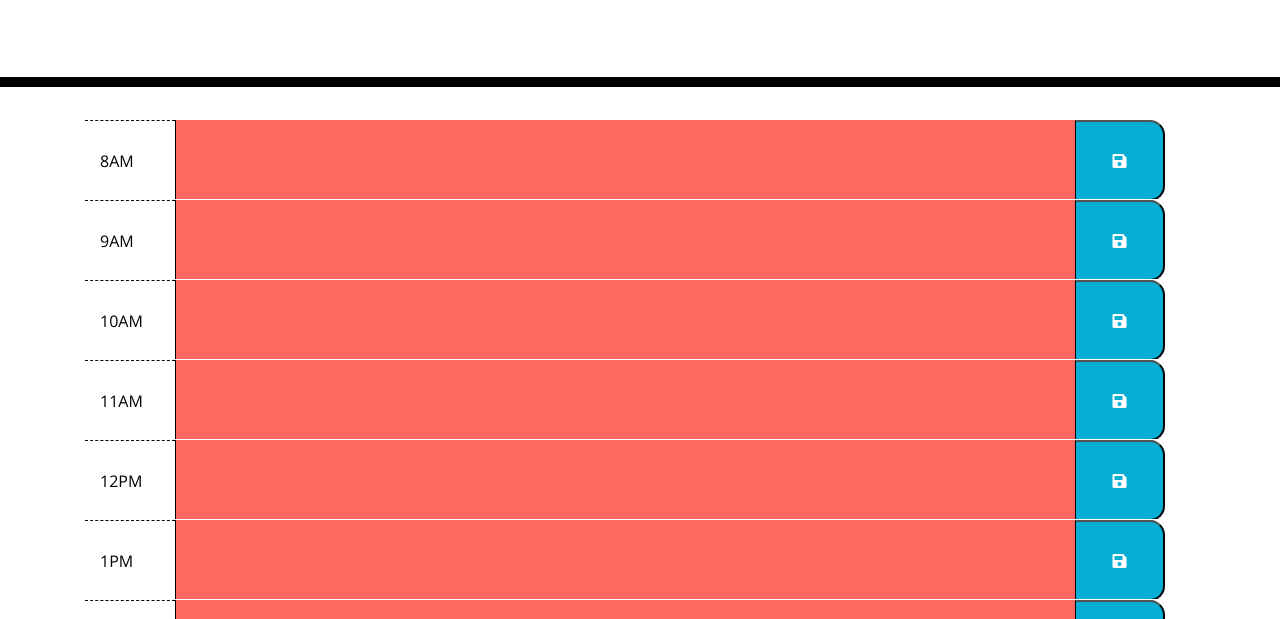
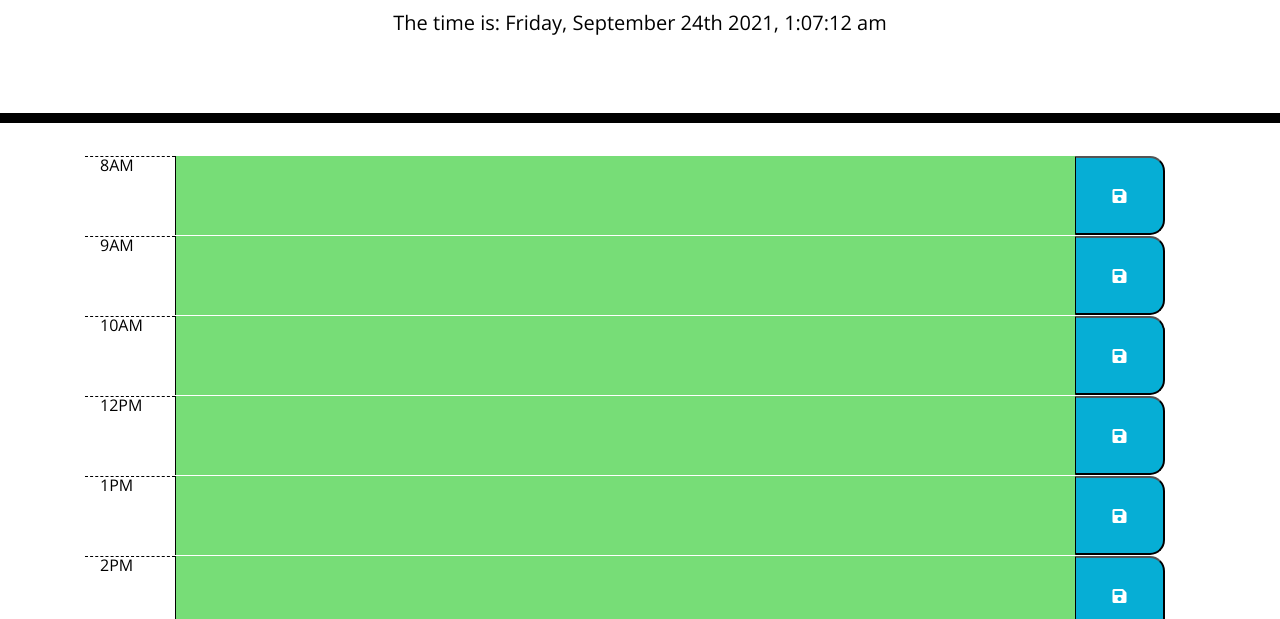
Before and after one commit to joshuakwatkins/Daily-Planner, a plain HTML site: page index.html in a window 1280 px wide. Shown: the part 181-800 px from the top of the page. Drawn offline with nearby package versions, Linux system fonts and the light colour scheme.

Commit message:
changed my html into an interative funciton in the java script with the conditional logic of color-coding-by-time

```diff
--- a/Assets/JS/script.js
+++ b/Assets/JS/script.js
@@ -1,3 +1,114 @@
+// for each row.children(button).on("click", function {write the input to the description div + clear the input + localStoage})
+var timeDisplayEl = $("#currentDay");
+var timeSlot1 = $("#time-slot-1");
+var timeSlot2 = $("#time-slot-2");
+var timeSlot3 = $("#time-slot-3");
+var timeSlot4 = $("#time-slot-4");
+var timeSlot5 = $("#time-slot-5");
+var timeSlot6 = $("#time-slot-6");
+var timeSlot7 = $("#time-slot-7");
+var timeSlot8 = $("#time-slot-8");
+var timeSlot9 = $("#time-slot-9");
+var timeSlot10 = $("#time-slot-10");
+var timeSlot11 = $("#time-slot-11");
+var timeSlot12 = $("#time-slot-12");
 
+var timeSlots = [
+  timeSlot1,
+  timeSlot2,
+  timeSlot3,
+  timeSlot4,
+  timeSlot5,
+  timeSlot6,
+  timeSlot7,
+  timeSlot8,
+  timeSlot9,
+  timeSlot10,
+  timeSlot11,
+  timeSlot12,
+];
 
-// for each row.children(button).on("click", function {write the input to the description div + clear the input + localStoage}
+var pappy = $(".container");
+
+var timeSlots = [];
+var theTime = [
+  "8AM",
+  "9AM",
+  "10AM",
+  "12PM",
+  "1PM",
+  "2PM",
+  "3PM",
+  "4PM",
+  "5PM",
+  "6PM",
+  "7PM",
+  "8PM",
+];
+for (var i = 0; i < 12; i++) {
+  // var timeSlot = $("#time-slot-" + i+1);
+  var timeSlotDiv = $("<div>").attr({
+    id: "time-slot-" + (i + 1),
+    class: "row col-12",
+  });
+  var timeSlotHourDiv = $("<div>").attr({
+    class: "hour col-1",
+  });
+  var hourPTag = $("<p>").text(theTime[i]);
+  var currentState;
+  if (moment(theTime[i], "hA").isSame()){
+      currentState = "present";
+  } else if (moment(theTime[i], "hA").isBefore()){
+      currentState = "past";
+  } else {
+      currentState = "future";
+  }
+  var timeSlotTextDiv = $("<div>").attr({
+    class: "time-block col-10 " + currentState,
+  });
+  var userInput = $("<textarea>").attr({
+    class: "col-12",
+  });
+  var saveButton = $("<button>").attr({
+    class: "saveBtn col-1",
+    id: "saveBtn-" + (i+1),
+  });
+  var saveIcon = $("<i>").attr({
+    class: "fa fa-save",
+  });
+  timeSlotDiv.append(timeSlotHourDiv);
+  timeSlotHourDiv.append(hourPTag);
+  timeSlotDiv.append(timeSlotTextDiv);
+  timeSlotTextDiv.append(userInput);
+  timeSlotDiv.append(saveButton);
+  saveButton.append(saveIcon);
+  pappy.append(timeSlotDiv);
+  saveButton.on("click", function() {
+      var userEntry = $(this).prev().children("textarea").val();
+      var entryName = $(this).parent().attr("id");
+      localStorage.setItem(entryName ,userEntry);
+      console.log(userEntry);
+      console.log(entryName);
+      console.log($(this));
+  });
+  console.log(timeSlotDiv);
+}
+
+// for (i=0; i < timeSlots.length; i++) {
+//     console.log("the start of my for loop");
+//     var theSaveButton = $("#time-slot-"+(i+1));
+//     theSaveButton.on("click", ".saveBtn", function() {
+//         console.log("clicked the button for " + [i] + "th position in the array");
+//         localStorage.setItem(this.id, this.children("<textarea>").value)
+//     }).val(function() {
+//         var userInput = localStorage.getItem(this.id);
+//         theSaveButton.children("<textarea>").text(userInput);
+//     } )
+// }
+
+var displayTime = function () {
+  var currentTime = moment().format("dddd, MMMM Do YYYY, h:mm:ss a");
+  timeDisplayEl.text(currentTime);
+};
+
+setInterval(displayTime, 100);
--- a/index.html
+++ b/index.html
@@ -26,104 +26,130 @@
     <header class="jumbotron">
       <h1 class="display-3">Work Day Scheduler</h1>
       <p class="lead">A simple calendar app for scheduling your work day</p>
-      <p id="currentDay" class="lead"></p>
+      <p class="lead">The time is: <span id="currentDay"></span></p>
     </header>
     <div class="container">
-      <div class="row col-12">
+      <!-- <div id="time-slot-1" class="row col-12">
         <div class="hour col-1">
           <p>8AM</p>
         </div>
-        <div class="time-block col-10 present"><textarea class="col-12"></textarea></div>
+        <div class="time-block col-10 present">
+          <textarea class="col-12"></textarea>
+        </div>
         <button class="saveBtn col-1"><i class="fa fa-save"></i></button>
       </div>
-      <div class="row col-12">
+      <div id="time-slot-2" class="row col-12">
         <div class="hour col-1">
           <p>9AM</p>
         </div>
-        <div class="time-block col-10 present"><textarea class="col-12"></textarea></div>
+        <div class="time-block col-10 present">
+          <textarea class="col-12"></textarea>
+        </div>
         <button class="saveBtn col-1"><i class="fa fa-save"></i></button>
       </div>
-      <div class="row col-12">
+      <div id="time-slot-3" class="row col-12">
         <div class="hour col-1">
           <p>10AM</p>
         </div>
-        <div class="time-block col-10 present"><textarea class="col-12"></textarea></div>
+        <div class="time-block col-10 present">
+          <textarea class="col-12"></textarea>
+        </div>
         <button class="saveBtn col-1"><i class="fa fa-save"></i></button>
       </div>
-      <div class="row col-12">
+      <div id="time-slot-4" class="row col-12">
         <div class="hour col-1">
           <p>11AM</p>
         </div>
-        <div class="time-block col-10 present"><textarea class="col-12"></textarea></div>
+        <div class="time-block col-10 present">
+          <textarea class="col-12"></textarea>
+        </div>
         <button class="saveBtn col-1"><i class="fa fa-save"></i></button>
       </div>
-      <div class="row col-12">
+      <div id="time-slot-5" class="row col-12">
         <div class="hour col-1">
           <p>12PM</p>
         </div>
-        <div class="time-block col-10 present"><textarea class="col-12"></textarea></div>
+        <div class="time-block col-10 present">
+          <textarea class="col-12"></textarea>
+        </div>
         <button class="saveBtn col-1"><i class="fa fa-save"></i></button>
       </div>
-      <div class="row col-12">
+      <div id="time-slot-6" class="row col-12">
         <div class="hour col-1">
           <p>1PM</p>
         </div>
-        <div class="time-block col-10 present"><textarea class="col-12"></textarea></div>
+        <div class="time-block col-10 present">
+          <textarea class="col-12"></textarea>
+        </div>
         <button class="saveBtn col-1"><i class="fa fa-save"></i></button>
       </div>
-      <div class="row col-12">
+      <div id="time-slot-7" class="row col-12">
         <div class="hour col-1">
           <p>2PM</p>
         </div>
-        <div class="time-block col-10 present"><textarea class="col-12"></textarea></div>
+        <div class="time-block col-10 present">
+          <textarea class="col-12"></textarea>
+        </div>
         <button class="saveBtn col-1"><i class="fa fa-save"></i></button>
       </div>
-      <div class="row col-12">
+      <div id="time-slot-8" class="row col-12">
         <div class="hour col-1">
           <p>3PM</p>
         </div>
-        <div class="time-block col-10 present"><textarea class="col-12"></textarea></div>
+        <div class="time-block col-10 present">
+          <textarea class="col-12"></textarea>
+        </div>
         <button class="saveBtn col-1"><i class="fa fa-save"></i></button>
       </div>
-      <div class="row col-12">
+      <div id="time-slot-9" class="row col-12">
         <div class="hour col-1">
           <p>4PM</p>
         </div>
-        <div class="time-block col-10 present"><textarea class="col-12"></textarea></div>
+        <div class="time-block col-10 present">
+          <textarea class="col-12"></textarea>
+        </div>
         <button class="saveBtn col-1"><i class="fa fa-save"></i></button>
       </div>
-      <div class="row col-12">
+      <div id="time-slot-10" class="row col-12">
         <div class="hour col-1">
           <p>5PM</p>
         </div>
-        <div class="time-block col-10 present"><textarea class="col-12"></textarea></div>
+        <div class="time-block col-10 present">
+          <textarea class="col-12"></textarea>
+        </div>
         <button class="saveBtn col-1"><i class="fa fa-save"></i></button>
       </div>
-      <div class="row col-12">
+      <div id="time-slot-11" class="row col-12">
         <div class="hour col-1">
           <p>6PM</p>
         </div>
-        <div class="time-block col-10 present"><textarea class="col-12"></textarea></div>
+        <div class="time-block col-10 present">
+          <textarea class="col-12"></textarea>
+        </div>
         <button class="saveBtn col-1"><i class="fa fa-save"></i></button>
       </div>
-      <div class="row col-12">
+      <div id="time-slot-12" class="row col-12">
         <div class="hour col-1">
           <p>7PM</p>
         </div>
-        <div class="time-block col-10 present"><textarea class="col-12"></textarea></div>
+        <div class="time-block col-10 present">
+          <textarea class="col-12"></textarea>
+        </div>
         <button class="saveBtn col-1"><i class="fa fa-save"></i></button>
       </div>
       <div class="row col-12">
         <div class="hour col-1">
           <p>8PM</p>
         </div>
-        <div class="time-block col-10 present"><textarea class="col-12"></textarea></div>
+        <div class="time-block col-10 present">
+          <textarea class="col-12"></textarea>
+        </div>
         <button class="saveBtn col-1"><i class="fa fa-save"></i></button>
-      </div>
-
+      </div> -->
     </div>
 
     <script src="https://cdnjs.cloudflare.com/ajax/libs/jquery/3.2.1/jquery.min.js"></script>
     <script src="https://cdnjs.cloudflare.com/ajax/libs/moment.js/2.24.0/moment.min.js"></script>
+    <script src="Assets/JS/script.js"></script>
   </body>
 </html>
```
